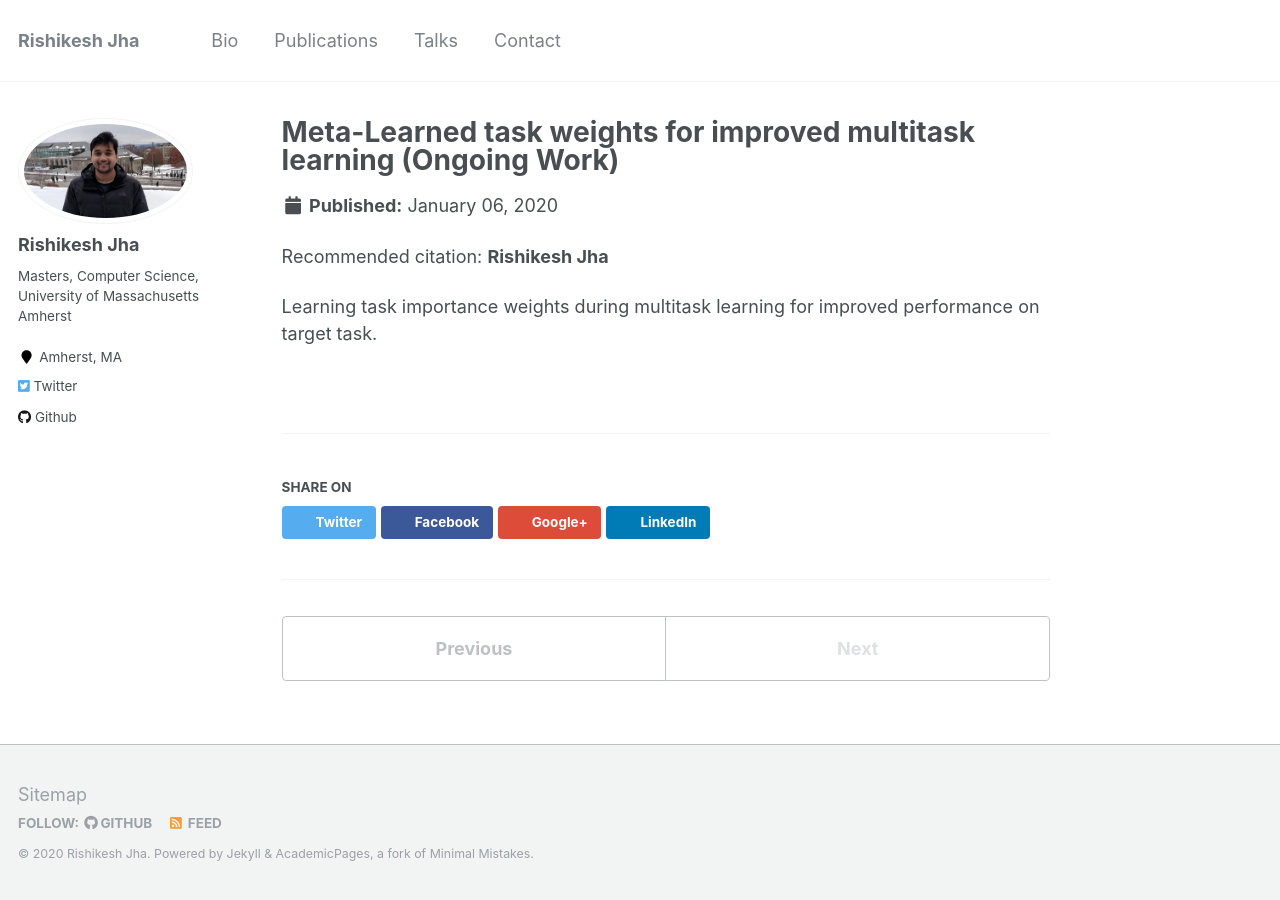
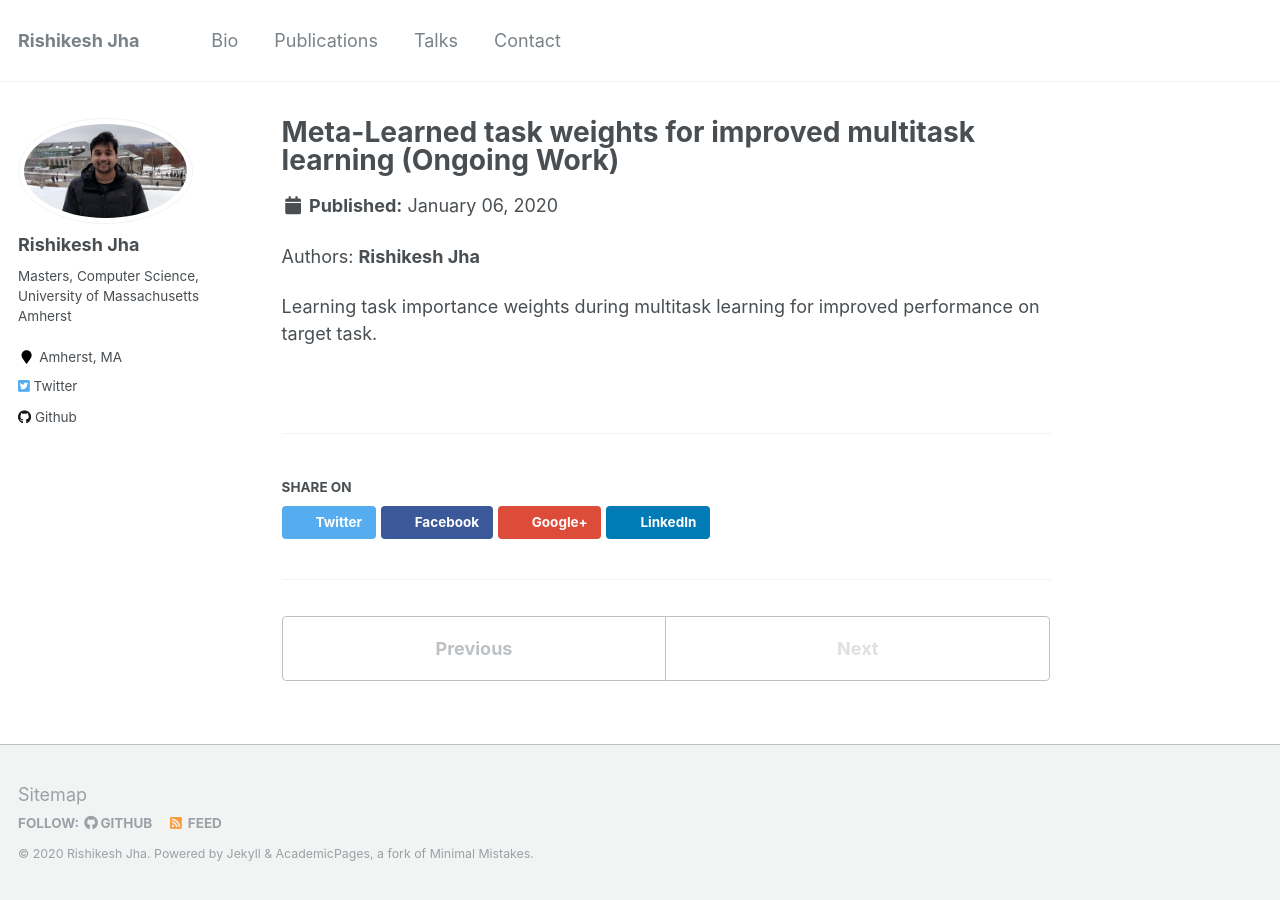
Before and after one commit to tantrik16/tantrik16.github.io, a Jekyll site: the page built from _publications/multitask-weights.md, in a window 1280 px wide. Built offline with Jekyll 4.4.1, drawn with Linux system fonts in a browser that asks for light colours.

Commit message:
citation changed to author

```diff
--- a/_layouts/single.html
+++ b/_layouts/single.html
@@ -48,7 +48,7 @@ layout: default
         {% if page.citation and page.paperurl %}
           <p>Recommended citation: {{ page.citation }} <a href="{{ page.paperurl }}"><u>{{ page.paperurl }}</u></a></p>
         {% elsif page.citation %}
-          <p>Recommended citation: {{ page.citation }} </p>
+          <p>Authors: {{ page.citation }} </p>
         {% endif %}
 
         </header>
```
